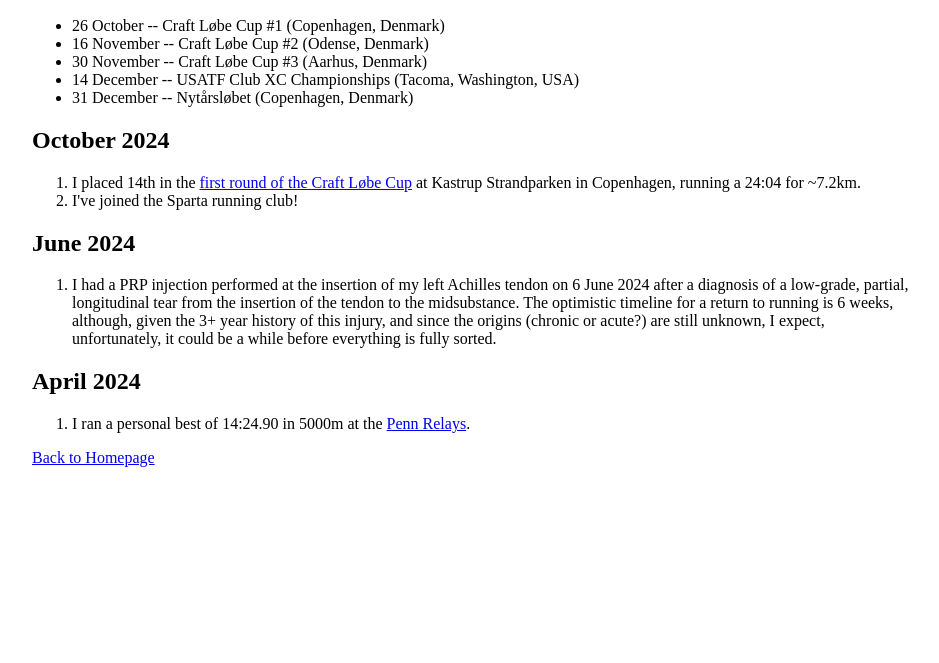
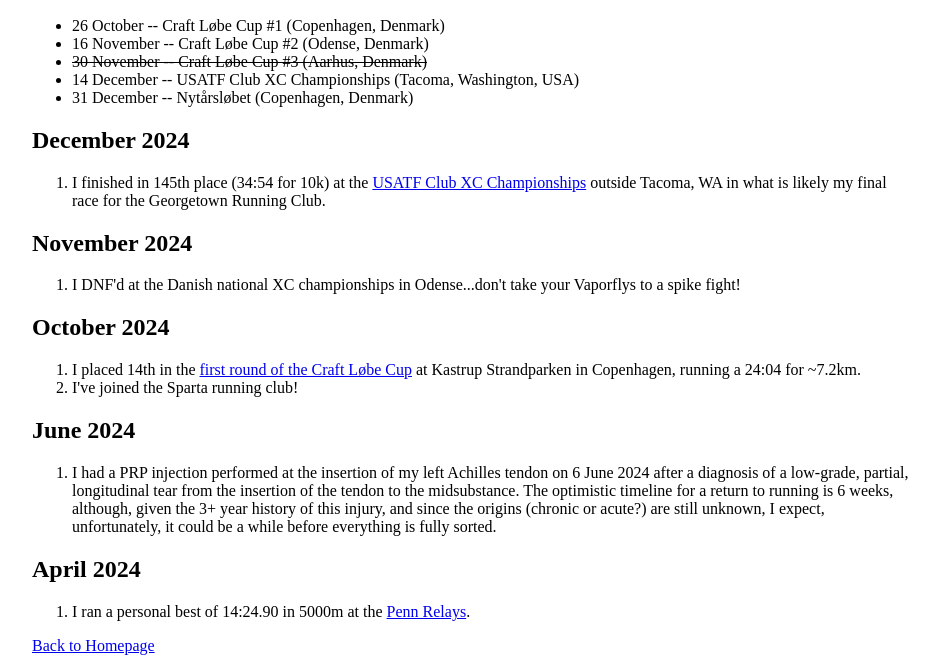
Before and after one commit to erb24/erb24.github.io, a plain HTML site: page hobby.html in a window 1280 px wide. Shown: the part 252-915 px from the top of the page, without its empty margins (168-1107 px from the left). Before the commit the page ends 800 px from the top, so only its background shows below. Drawn offline with Linux system fonts and the light colour scheme.

Commit message:
update race results

```diff
--- a/hobby.html
+++ b/hobby.html
@@ -55,10 +55,18 @@
 <ul>
 	<li>26 October -- Craft Løbe Cup #1 (Copenhagen, Denmark)</li>
 	<li>16 November -- Craft Løbe Cup #2 (Odense, Denmark)</li>
-	<li>30 November -- Craft Løbe Cup #3 (Aarhus, Denmark)</li>
+	<li><s>30 November -- Craft Løbe Cup #3 (Aarhus, Denmark)</s></li>
 	<li>14 December -- USATF Club XC Championships (Tacoma, Washington, USA)</li>
 	<li>31 December -- Nytårsløbet (Copenhagen, Denmark)</li>
 </ul>
+<h2> December 2024</h2>
+<ol>
+	<li> I finished in 145th place (34:54 for 10k) at the <a href="https://www.rtspt.com/events/usatf/clubxc24/m_open_team.HTML">USATF Club XC Championships</a> outside Tacoma, WA in what is likely my final race for the Georgetown Running Club. </li>
+</ol>
+<h2> November 2024</h2>
+<ol>
+	<li> I DNF'd at the Danish national XC championships in Odense...don't take your Vaporflys to a spike fight! </li>
+</ol>
 <h2> October 2024</h2>
 <ol>
 	<li> I placed 14th in the <a href=https://meets.rosterathletics.com/public/competitions/details/results?id=25849&meId=238722#title-anchor/>first round of the Craft Løbe Cup</a> at Kastrup Strandparken in Copenhagen, running a 24:04 for ~7.2km. </li>
```
